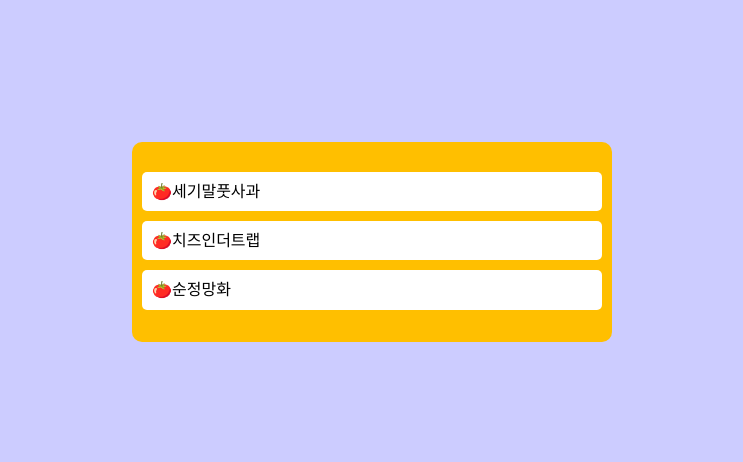
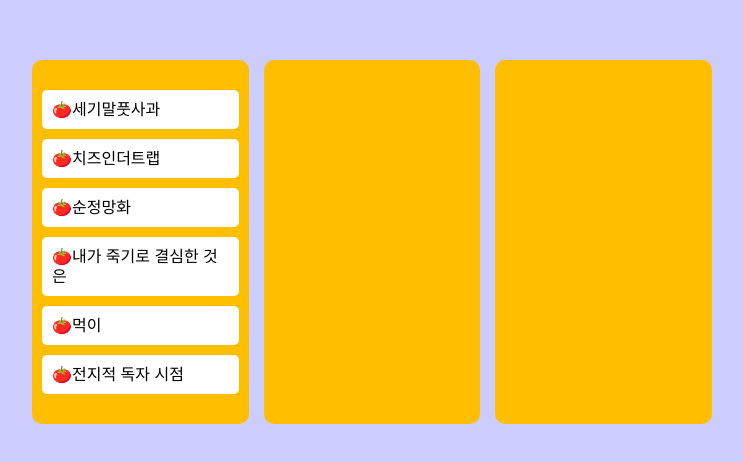
Before and after one commit to yeeSilver/react-master-study, a React (Create React App) app in the folder kanban-board/: page / in a window 1280 px wide. Shown: the part 158-620 px from the top of the page, without its empty margins (268-1011 px from the left). Built offline with nearby package versions, Linux system fonts and the light colour scheme.

Commit message:
:sparkles: make 3 boards, add Board component, obj atom

```diff
--- a/kanban-board/src/App.tsx
+++ b/kanban-board/src/App.tsx
@@ -1,35 +1,24 @@
-import {
-  DragDropContext,
-  Droppable,
-  Draggable,
-  DropResult,
-} from "react-beautiful-dnd";
+import { DragDropContext, DropResult } from "react-beautiful-dnd";
 import { useRecoilState } from "recoil";
 import styled from "styled-components";
 import { toDoState } from "./atom";
-import DraggableCard from "./Components/DraggableCard";
+import Board from "./Components/Board";
 
 const Wrapper = styled.div`
   display: flex;
-  max-width: 480px;
+  max-width: 680px;
   width: 100%;
   justify-content: center;
   align-items: center;
   margin: 0 auto;
   height: 100vh;
 `;
-const Board = styled.article`
-  padding: 20px 10px;
-  padding-top: 30px;
-  background-color: ${(props) => props.theme.boardColor};
-  border-radius: 10px;
-  min-height: 200px;
-`;
 
 const Boards = styled.div`
   display: grid;
   width: 100%;
-  grid-template-columns: repeat(1, 1fr);
+  grid-template-columns: repeat(3, 1fr);
+  gap: 15px;
 `;
 
 export default function App() {
@@ -37,27 +26,20 @@ export default function App() {
   //onDragEnd 드래그가 끝난 뒤에 실행되는 함수
   const onDragEnd = ({ draggableId, destination, source }: DropResult) => {
     if (!destination) return;
-    setToDos((oldToDos) => {
+    /* setToDos((oldToDos) => {
       const copyToDos = [...oldToDos];
       copyToDos.splice(source.index, 1);
       copyToDos.splice(destination?.index, 0, draggableId);
       return copyToDos;
-    });
+    }); */
   };
   return (
     <DragDropContext onDragEnd={onDragEnd}>
       <Wrapper>
         <Boards>
-          <Droppable droppableId="one">
-            {(magic) => (
-              <Board ref={magic.innerRef} {...magic.droppableProps}>
-                {toDos.map((todo, index) => (
-                  <DraggableCard key={todo} toDo={todo} index={index} />
-                ))}
-                {magic.placeholder}
-              </Board>
-            )}
-          </Droppable>
+          {Object.keys(toDos).map((boardId) => (
+            <Board boardId={boardId} key={boardId} toDos={toDos[boardId]} />
+          ))}
         </Boards>
       </Wrapper>
     </DragDropContext>
--- /dev/null
+++ b/kanban-board/src/Components/Board.tsx
@@ -0,0 +1,31 @@
+import React from "react";
+import { Droppable } from "react-beautiful-dnd";
+import DragabbleCard from "./DragabbleCard";
+import styled from "styled-components";
+
+const Wrapper = styled.article`
+  padding: 20px 10px;
+  padding-top: 30px;
+  background-color: ${(props) => props.theme.boardColor};
+  border-radius: 10px;
+  min-height: 200px;
+`;
+
+interface IBoardProps {
+  toDos: string[];
+  boardId: string;
+}
+export default function Board({ toDos, boardId }: IBoardProps) {
+  return (
+    <Droppable droppableId={boardId}>
+      {(magic) => (
+        <Wrapper ref={magic.innerRef} {...magic.droppableProps}>
+          {toDos.map((todo, index) => (
+            <DragabbleCard key={todo} toDo={todo} index={index} />
+          ))}
+          {magic.placeholder}
+        </Wrapper>
+      )}
+    </Droppable>
+  );
+}
--- a/kanban-board/src/Components/DraggableCard.tsx
+++ b/kanban-board/src/Components/DragabbleCard.tsx
@@ -1,3 +1,4 @@
+import React from "react";
 import { Draggable } from "react-beautiful-dnd";
 import styled from "styled-components";
 const Card = styled.div`
@@ -10,7 +11,7 @@ interface IDraggableCardProps {
   toDo: string;
   index: number;
 }
-export default function DraggableCard({ toDo, index }: IDraggableCardProps) {
+function DragabbleCard({ toDo, index }: IDraggableCardProps) {
   return (
     //보통 key는 index로 주어지는 경우가 많지만 이 경우에는 draggableId와 key가 동일해야 함.
     <Draggable key={toDo} draggableId={toDo} index={index}>
@@ -27,3 +28,4 @@ export default function DraggableCard({ toDo, index }: IDraggableCardProps) {
     </Draggable>
   );
 }
+export default React.memo(DragabbleCard);
--- a/kanban-board/src/atom.tsx
+++ b/kanban-board/src/atom.tsx
@@ -1,6 +1,22 @@
 import { atom, selector } from "recoil";
 
-export const toDoState = atom({
+interface IToDoState {
+  [key: string]: string[];
+}
+
+export const toDoState = atom<IToDoState>({
   key: "toDo",
-  default: ["세기말풋사과", "치즈인더트랩", "순정망화"],
+  default: {
+    to_do: [
+      "세기말풋사과",
+      "치즈인더트랩",
+      "순정망화",
+      "내가 죽기로 결심한 것은",
+      "먹이",
+      "전지적 독자 시점",
+    ],
+    doing: [],
+    done: [],
+  },
+  // default: ["a", "b", "c", "d", "e", "f"],
 });
```
